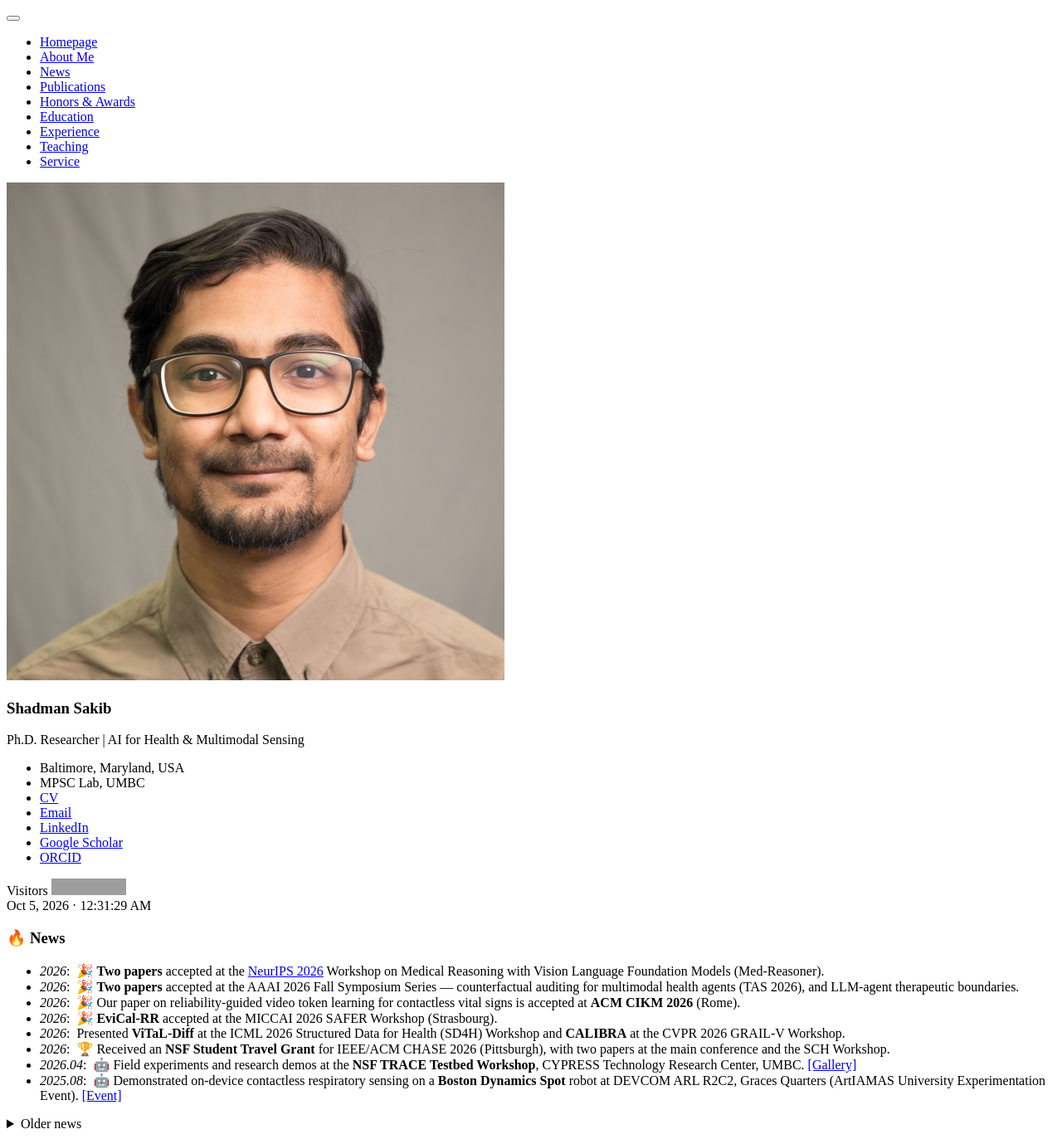
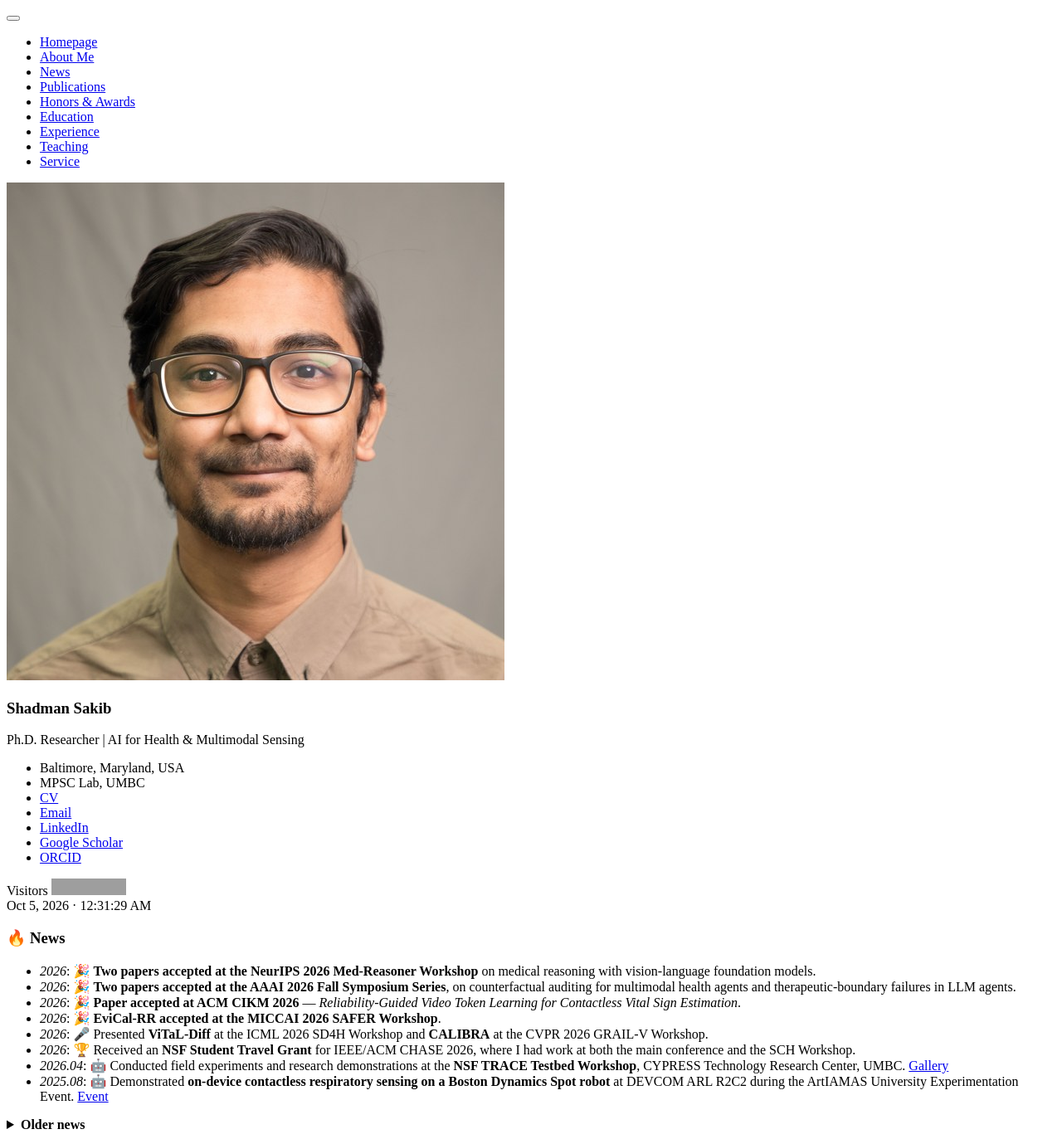
Before and after one commit to sakibshadman/sakibshadman.github.io, a Jekyll site: the page built from _pages/includes/news.md, in a window 1280 px wide. Shown: the whole page at 83% size. Built offline with Jekyll 4.4.1, drawn with Linux system fonts in a browser that asks for light colours; our own code applies the rules of GitHub Pages for plain Markdown files; grey boxes are pictures that could not be loaded.

Commit message:
Update news.md

```diff
--- a/_pages/includes/news.md
+++ b/_pages/includes/news.md
@@ -1,21 +1,40 @@
 # 🔥 News
-<!-- Newest first. Tip: switch to *YYYY.MM* dates (e.g. *2026.09*) once you know the months. -->
-- *2026*: &nbsp;🎉 **Two papers** accepted at the [NeurIPS 2026](https://neurips.cc/) Workshop on Medical Reasoning with Vision Language Foundation Models (Med-Reasoner).
-- *2026*: &nbsp;🎉 **Two papers** accepted at the AAAI 2026 Fall Symposium Series — counterfactual auditing for multimodal health agents (TAS 2026), and LLM-agent therapeutic boundaries.
-- *2026*: &nbsp;🎉 Our paper on reliability-guided video token learning for contactless vital signs is accepted at **ACM CIKM 2026** (Rome).
-- *2026*: &nbsp;🎉 **EviCal-RR** accepted at the MICCAI 2026 SAFER Workshop (Strasbourg).
-- *2026*: &nbsp;Presented **ViTaL-Diff** at the ICML 2026 Structured Data for Health (SD4H) Workshop and **CALIBRA** at the CVPR 2026 GRAIL-V Workshop.
-- *2026*: &nbsp;🏆 Received an **NSF Student Travel Grant** for IEEE/ACM CHASE 2026 (Pittsburgh), with two papers at the main conference and the SCH Workshop.
-- *2026.04*: &nbsp;🤖 Field experiments and research demos at the **NSF TRACE Testbed Workshop**, CYPRESS Technology Research Center, UMBC. [[Gallery]](https://cypress.umbc.edu/testbed/trace/gallery/)
-- *2025.08*: &nbsp;🤖 Demonstrated on-device contactless respiratory sensing on a **Boston Dynamics Spot** robot at DEVCOM ARL R2C2, Graces Quarters (ArtIAMAS University Experimentation Event). [[Event]](https://artiamas.umd.edu/2137-2/)
+
+- *2026*: 🎉 **Two papers accepted at the NeurIPS 2026 Med-Reasoner Workshop** on medical reasoning with vision-language foundation models.
+- *2026*: 🎉 **Two papers accepted at the AAAI 2026 Fall Symposium Series**, on counterfactual auditing for multimodal health agents and therapeutic-boundary failures in LLM agents.
+- *2026*: 🎉 **Paper accepted at ACM CIKM 2026** — *Reliability-Guided Video Token Learning for Contactless Vital Sign Estimation*.
+- *2026*: 🎉 **EviCal-RR accepted at the MICCAI 2026 SAFER Workshop**.
+- *2026*: 🎤 Presented **ViTaL-Diff** at the ICML 2026 SD4H Workshop and **CALIBRA** at the CVPR 2026 GRAIL-V Workshop.
+- *2026*: 🏆 Received an **NSF Student Travel Grant** for IEEE/ACM CHASE 2026, where I had work at both the main conference and the SCH Workshop.
+- *2026.04*: 🤖 Conducted field experiments and research demonstrations at the **NSF TRACE Testbed Workshop**, CYPRESS Technology Research Center, UMBC. [Gallery](https://cypress.umbc.edu/testbed/trace/gallery/)
+- *2025.08*: 🤖 Demonstrated **on-device contactless respiratory sensing on a Boston Dynamics Spot robot** at DEVCOM ARL R2C2 during the ArtIAMAS University Experimentation Event. [Event](https://artiamas.umd.edu/2137-2/)
+
 
 <details>
-<summary>Older news</summary>
+<summary><strong>Older news</strong></summary>
+
 <ul>
-  <li><em>2025</em>: &nbsp;Papers at <strong>IEEE ICMLA 2025</strong> (RespFormer), <strong>IEEE SmartComp 2025</strong> (E2RespUNet), and <strong>IEEE/ACM CHASE 2025</strong> (RRPIPS).</li>
-  <li><em>2025</em>: &nbsp;Our survey on remote photoplethysmography for contactless health sensing is published in <strong>WIREs Data Mining and Knowledge Discovery</strong>.</li>
-  <li><em>2025.08</em>: &nbsp;Completed my M.Sc. in Information Systems (AI/ML Track) at UMBC with a 4.00/4.00 CGPA.</li>
-  <li><em>2025.05</em>: &nbsp;Joined the Center for Real-time Distributed Sensing and Autonomy (CARDS) for collaborative research with DEVCOM ARL.</li>
-  <li><em>2024.01</em>: &nbsp;Started my Ph.D. in Information Systems at UMBC, joining the MPSC Lab.</li>
+
+<li>
+<em>2025</em>: Published work at <strong>IEEE ICMLA 2025</strong> (RespFormer), <strong>IEEE SmartComp 2025</strong> (E2RespUNet), and <strong>IEEE/ACM CHASE 2025</strong> (RRPIPS).
+</li>
+
+<li>
+<em>2025</em>: Published a survey on <strong>remote photoplethysmography for contactless health sensing</strong> in <em>WIREs Data Mining and Knowledge Discovery</em>.
+</li>
+
+<li>
+<em>2025.08</em>: Completed my <strong>M.Sc. in Information Systems (AI/ML Track)</strong> at UMBC with a <strong>4.00/4.00 CGPA</strong>.
+</li>
+
+<li>
+<em>2025.05</em>: Joined the <strong>Center for Real-time Distributed Sensing and Autonomy (CARDS)</strong> for collaborative research with the DEVCOM Army Research Laboratory.
+</li>
+
+<li>
+<em>2024.01</em>: Began my <strong>Ph.D. in Information Systems at UMBC</strong> and joined the MPSC Lab.
+</li>
+
 </ul>
+
 </details>
```
